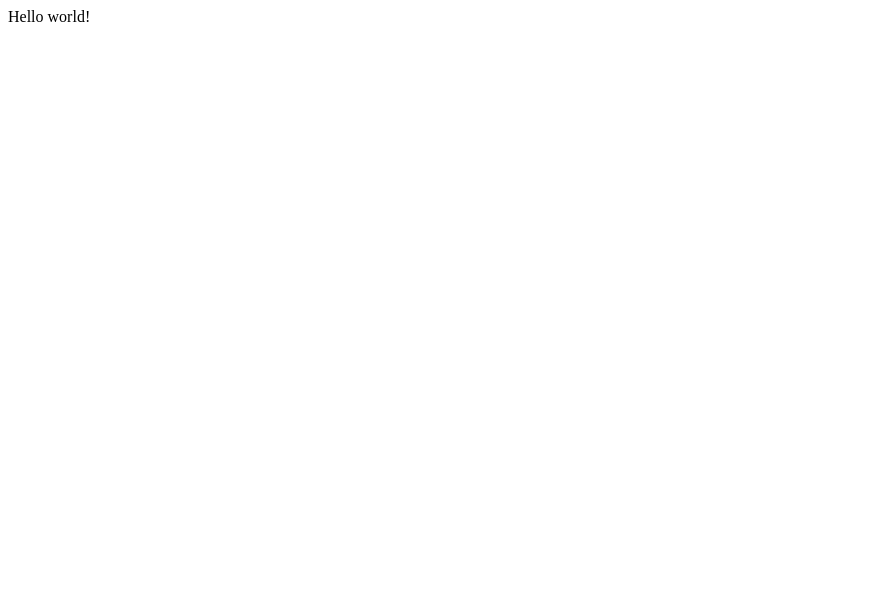
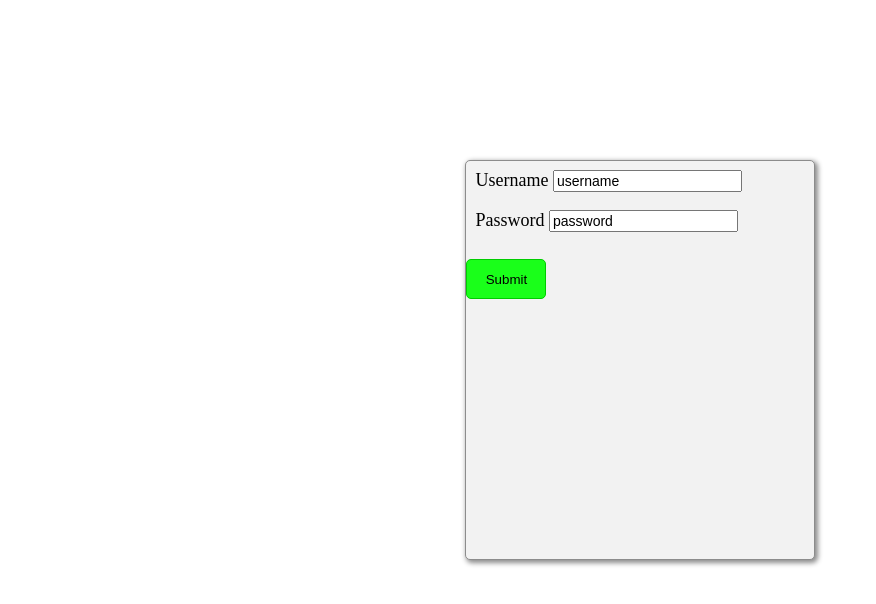
Before and after one commit to avocadograms/avocadograms, a React app: page / in a window 1280 px wide. Shown: the top 604 px of the page, without its empty margins (0-876 px from the left). Built offline with nearby package versions, Linux system fonts and the light colour scheme.

Commit message:
preliminary files for login page

```diff
--- a/client/App.jsx
+++ b/client/App.jsx
@@ -1,7 +1,13 @@
 import React from 'react';
+import LoginContainer from './containers/LoginContainer.jsx';
+import './stylesheets/styles.scss';
 
 function App() {
-  return <div> Hello world!</div>;
+  return (
+    <>
+      <LoginContainer />
+    </>
+  );
 }
 
 export default App;
--- /dev/null
+++ b/client/components/LoginForm.jsx
@@ -0,0 +1,28 @@
+import React from 'react';
+
+function LoginForm() {
+  const handleSubmit = () => {
+    const username = document.querySelector('#username');
+    const password = document.querySelector('#password');
+  };
+
+  return (
+    <div id='login'>
+      <form>
+        <div id='userLogin'>
+          <label htmlFor='username'> Username </label>
+          <input id='username' name='username' defaultValue='username' />
+        </div>
+        <div id='passLogin'>
+          <label htmlFor='password'> Password </label>
+          <input id='password' name='password' defaultValue='password' />
+        </div>
+      </form>
+      <button id='submitLogin' type='submit'>
+        Submit
+      </button>
+    </div>
+  );
+}
+
+export default LoginForm;
--- /dev/null
+++ b/client/containers/LoginContainer.jsx
@@ -0,0 +1,12 @@
+import React from 'react';
+import LoginForm from '../components/LoginForm.jsx';
+
+function LoginContainer() {
+  return (
+    <div id='loginContainer'>
+      <LoginForm />
+    </div>
+  );
+}
+
+export default LoginContainer;
--- /dev/null
+++ b/client/stylesheets/styles.scss
@@ -0,0 +1,48 @@
+body {
+  margin: 0;
+  padding: 0;
+}
+
+#loginContainer {
+  display: grid;
+  grid-template-columns: 4fr 3fr 4fr;
+  grid-template-rows: 20vh 50vh 30vh;
+}
+
+#login {
+  font-size: 18px;
+  grid-column: 2/3;
+  grid-row: 2/3;
+  // display: flex;
+  // flex-direction: column;
+  background-color: #f2f2f2;
+  border: 1px solid #8c8c8c;
+  border-radius: 5px;
+  box-shadow: 2px 2px 5px 1px #8c8c8c;
+}
+
+#submitLogin {
+  height: 3em;
+  width: 6em;
+  border-radius: 5px;
+  border: 1px solid #00cc00;
+  background-color: #1aff1a;
+  outline: none;
+}
+
+#submitLogin:hover {
+  cursor: pointer;
+  background-color: #00cc00;
+}
+
+input {
+  font-size: 14px;
+}
+
+#userLogin {
+  padding: 0.5em;
+}
+
+#passLogin {
+  padding: 0.5em;
+}
--- a/package.json
+++ b/package.json
@@ -32,6 +32,7 @@
     "css-loader": "^3.6.0",
     "nodemon": "^2.0.4",
     "style-loader": "^1.2.1",
+    "url-loader": "^4.1.0",
     "webpack": "^4.43.0",
     "webpack-cli": "^3.3.12",
     "webpack-dev-server": "^3.11.0"
--- a/webpack.config.js
+++ b/webpack.config.js
@@ -1,18 +1,18 @@
-const path = require("path");
-const webpack = require("webpack");
+const path = require('path');
+const webpack = require('webpack');
 const HtmlWebpackPlugin = require('html-webpack-plugin');
 
 module.exports = {
-	entry: ["./client/index.js"],
+  mode: process.env.NODE_ENV,
+  entry: ['./client/index.js'],
   output: {
-		path: path.resolve(__dirname, "build"),
-		publicPath: "/",
-		filename: "bundle.js",
+    path: path.resolve(__dirname, 'build'),
+    publicPath: '/',
+    filename: 'bundle.js',
   },
-	mode:'development',
   devServer: {
     port: 8080,
-		publicPath: "/build/",
+    publicPath: '/build/',
     proxy: {
       '/': {
         target: 'http://localhost:3000/',
@@ -25,7 +25,7 @@ module.exports = {
     new HtmlWebpackPlugin({
       template: './client/index.html',
     }),
-		new webpack.HotModuleReplacementPlugin()
+    new webpack.HotModuleReplacementPlugin(),
   ],
   module: {
     rules: [
@@ -33,16 +33,16 @@ module.exports = {
         test: /\.jsx?/,
         exclude: /node_modules/,
         use: {
-					loader: "babel-loader",
+          loader: 'babel-loader',
           options: {
-						presets: ["@babel/preset-env", "@babel/preset-react"],
+            presets: ['@babel/preset-env', '@babel/preset-react'],
           },
         },
       },
       {
         test: /\.(css|scss)$/,
         exclude: /node_modules/,
-				use: ["style-loader", "css-loader", "sass-loader"],
+        use: ['style-loader', 'css-loader', 'sass-loader'],
       },
     ],
   },
```
Also changed, not shown: 1 other file (tests, documents, lock files or other folders). Lines whose indentation alone changed are shown as unchanged.
